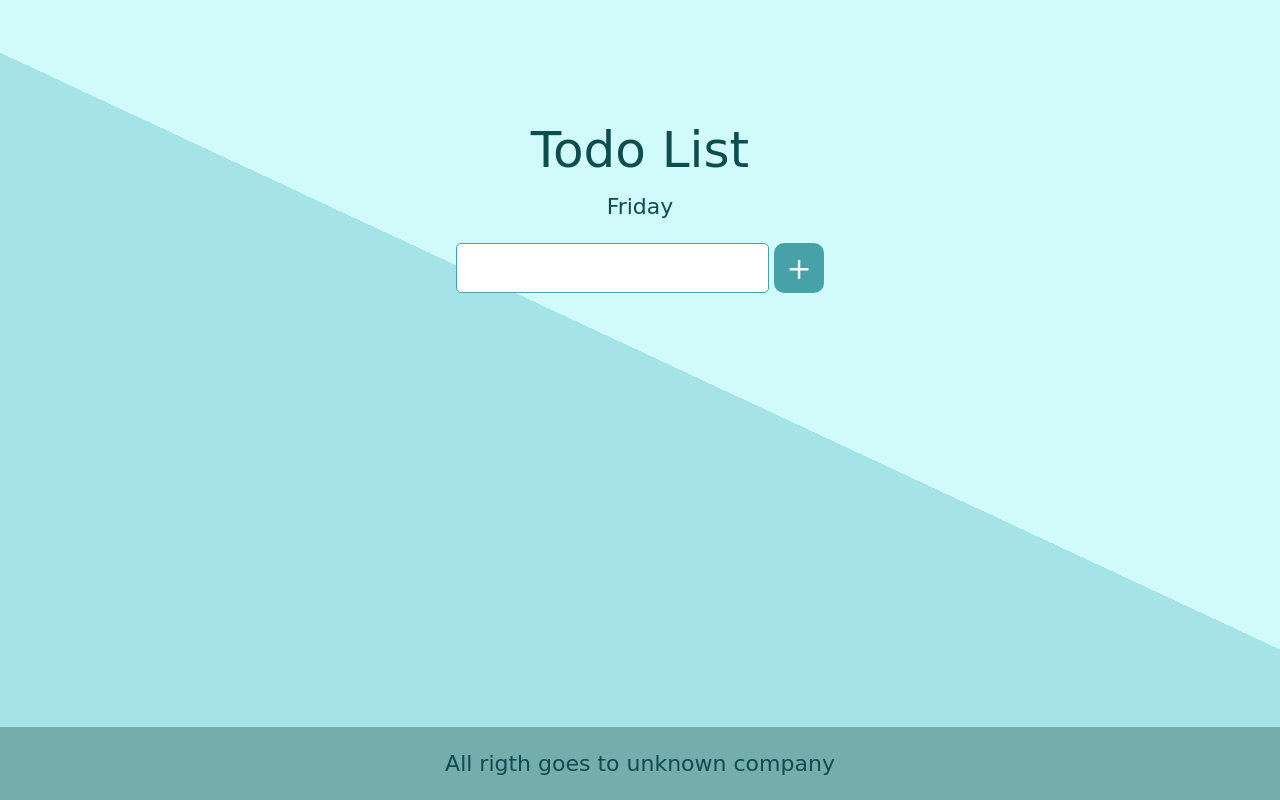
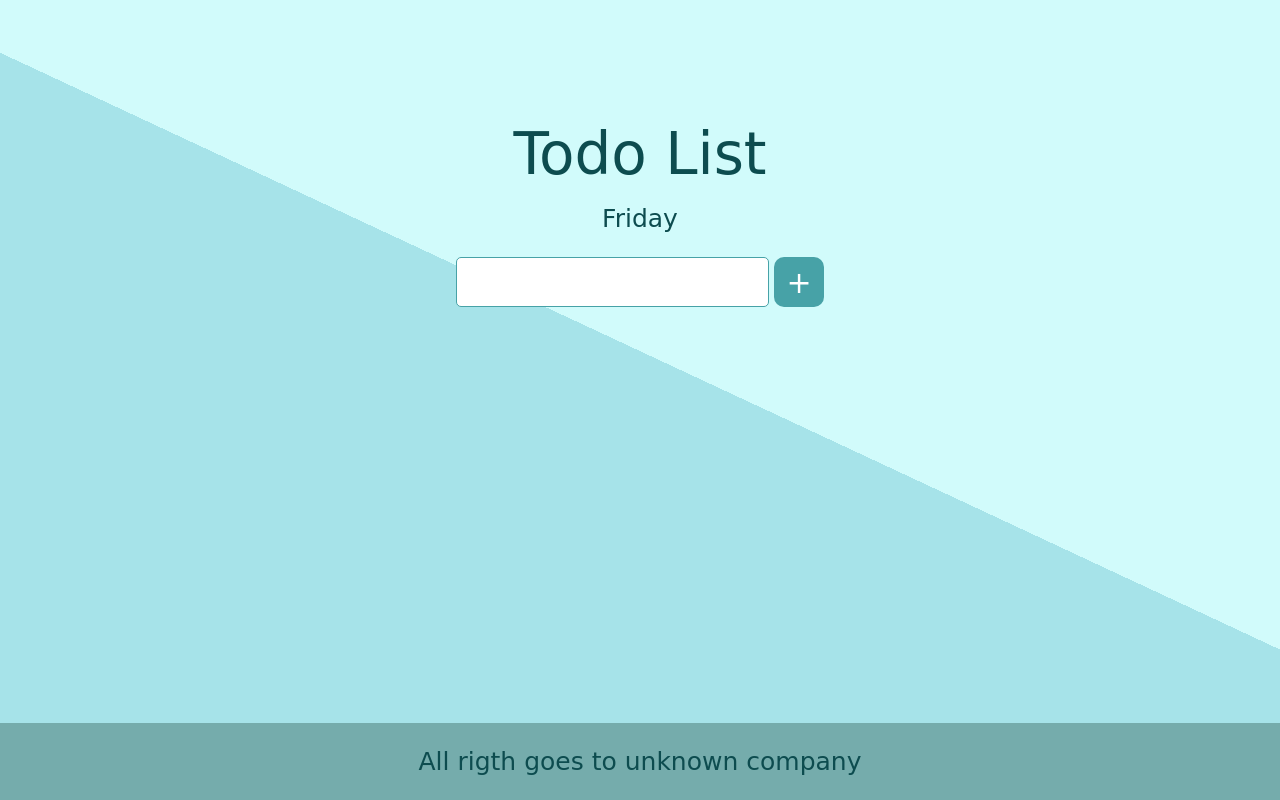
Before and after one commit to sanduninduwara/ToDo_App, a Node server app: page / in a window 1280 px wide. Run offline with Node 20, Linux system fonts and the light colour scheme; data that the repository does not hold is empty; some libraries are stand-ins or nearby versions; some web fonts are replaced.

```diff
--- a/public/styles/index.css
+++ b/public/styles/index.css
@@ -30,7 +30,7 @@ ul {
 
 p {
   margin: 10px;
-  font-size: 22px;
+  font-size: 25px;
 }
 
 .btnn {
@@ -48,7 +48,7 @@ p {
 }
 
 h1 {
-  font-size: 50px;
+  font-size: 58px;
 }
 
 .item {
```
